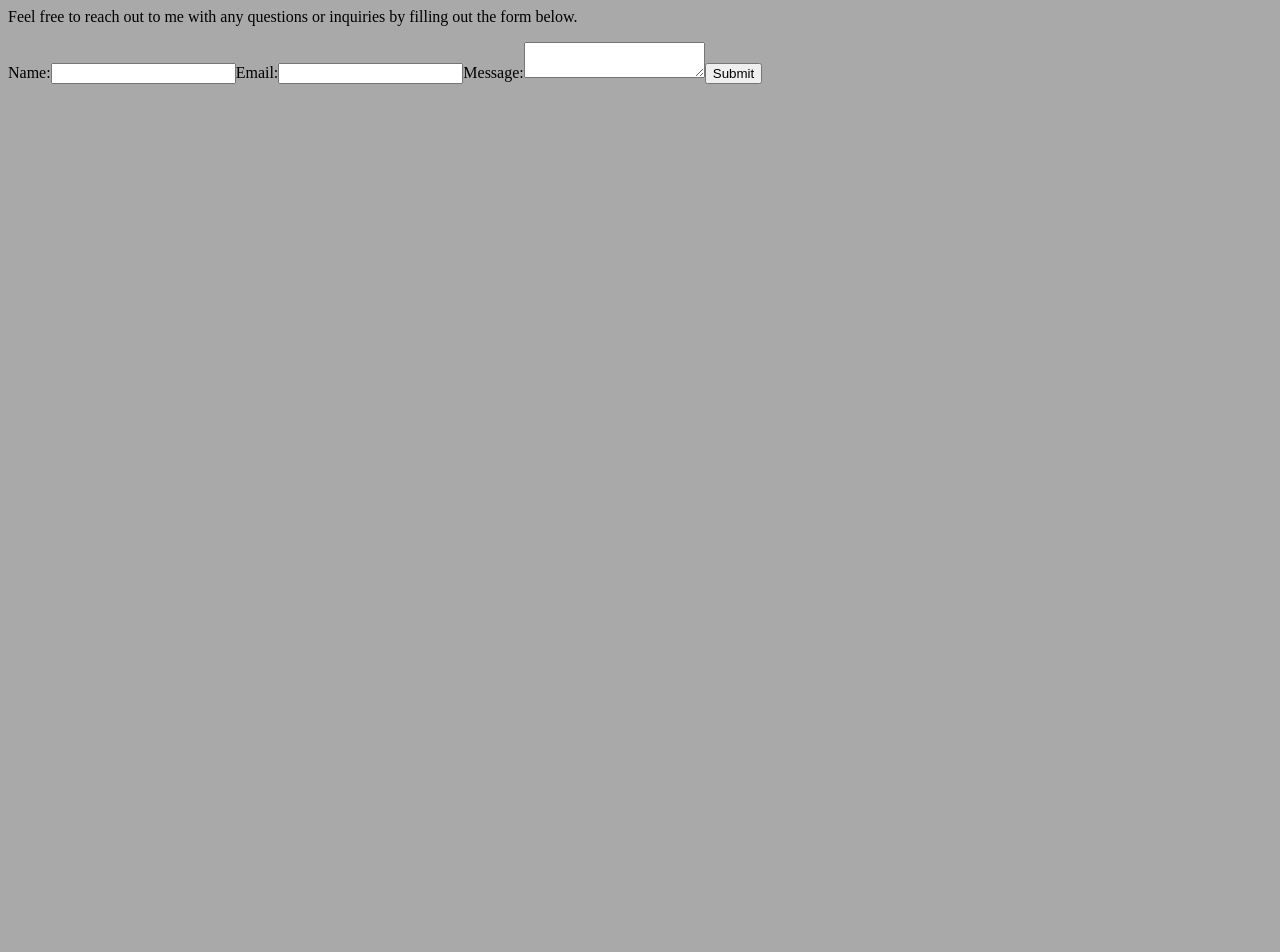
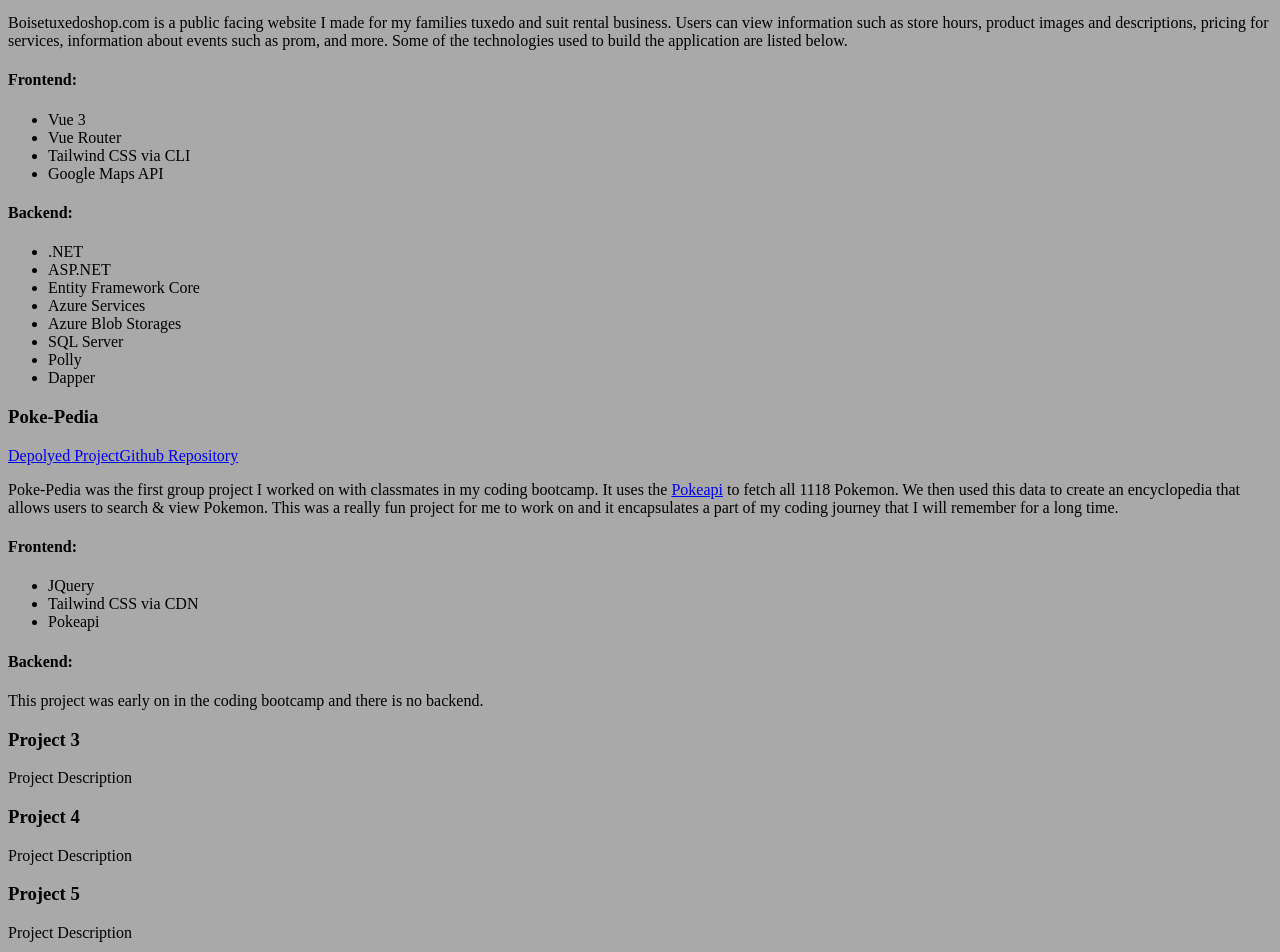
Before and after one commit to ChaseLee21/Portfolio, a React (Vite) app: page / in a window 1280 px wide. Shown: the part 540-1492 px from the top of the page. Before the commit the page ends 800 px from the top, so only its background shows below. Built offline with nearby package versions, Linux system fonts and the light colour scheme.

Commit message:
adding content to project component

```diff
--- a/src/components/Projects.jsx
+++ b/src/components/Projects.jsx
@@ -1,6 +1,68 @@
 function Projects() {
     return (
-        <section className="Projects">
+        <section>
+            <h2>Projects</h2>
+            <section className="ProjectContainer">
+                <article className="Project">
+                    <h3>Boise Tuxedo Shop</h3>
+                    <a href="https://www.boisetuxedoshop.com" target="_blank">Deployed Project</a>
+                    <p>Github Repository: private</p>
+                    <p>Boisetuxedoshop.com is a public facing website I made for my families tuxedo and suit rental business.
+                    Users can view information such as store hours, product images and descriptions, pricing for services, information about events such as prom, and more.
+                    Some of the technologies used to build the application are listed below.</p>
+                    <h4>Frontend:</h4>
+                    <ul>
+                        <li>Vue 3</li>
+                        <li>Vue Router</li>
+                        <li>Tailwind CSS via CLI</li>
+                        <li>Google Maps API</li>
+                    </ul>
+                    <h4>Backend:</h4>
+                    <ul>
+                        <li>.NET</li>
+                        <li>ASP.NET</li>
+                        <li>Entity Framework Core</li>
+                        <li>Azure Services</li>
+                        <li>Azure Blob Storages</li>
+                        <li>SQL Server</li>
+                        <li>Polly</li>
+                        <li>Dapper</li>
+                    </ul>
+                </article>
+                <article className="Project">
+                    <h3>Poke-Pedia</h3>
+                    <a href="https://shhutc18.github.io/Poke-Pedia/index.html?name=binacle">Depolyed Project</a>
+                    <a href="https://github.com/shhutc18/Poke-Pedia" target="_blank">Github Repository</a>
+                    <p>Poke-Pedia was the first group project I worked on with classmates in my coding bootcamp.
+                    It uses the <a href="https://pokeapi.co/" target="_blank">Pokeapi</a> to fetch all 1118 Pokemon.
+                    We then used this data to create an encyclopedia that allows users to search & view Pokemon.
+                    This was a really fun project for me to work on and it encapsulates a part of my coding journey that I will remember for a long time. </p>
+                    <h4>Frontend:</h4>
+                    <ul>
+                        <li>JQuery</li>
+                        <li>Tailwind CSS via CDN</li>
+                        <li>Pokeapi</li>
+                    </ul>
+                    <h4>Backend:</h4>
+                    <p>This project was early on in the coding bootcamp and there is no backend.</p>
+                </article>
+                <article className="Project">
+                    <h3>Project 3</h3>
+                    <p>Project Description</p>
+                </article>
+                <article className="Project">
+                    <h3>Project 4</h3>
+                    <p>Project Description</p>
+                </article>
+                <article className="Project">
+                    <h3>Project 5</h3>
+                    <p>Project Description</p>
+                </article>
+                <article className="Project">
+                    <h3>Project 6</h3>
+                    <p>Project Description</p>
+                </article>
+            </section>
         </section>
     );
   }
```
